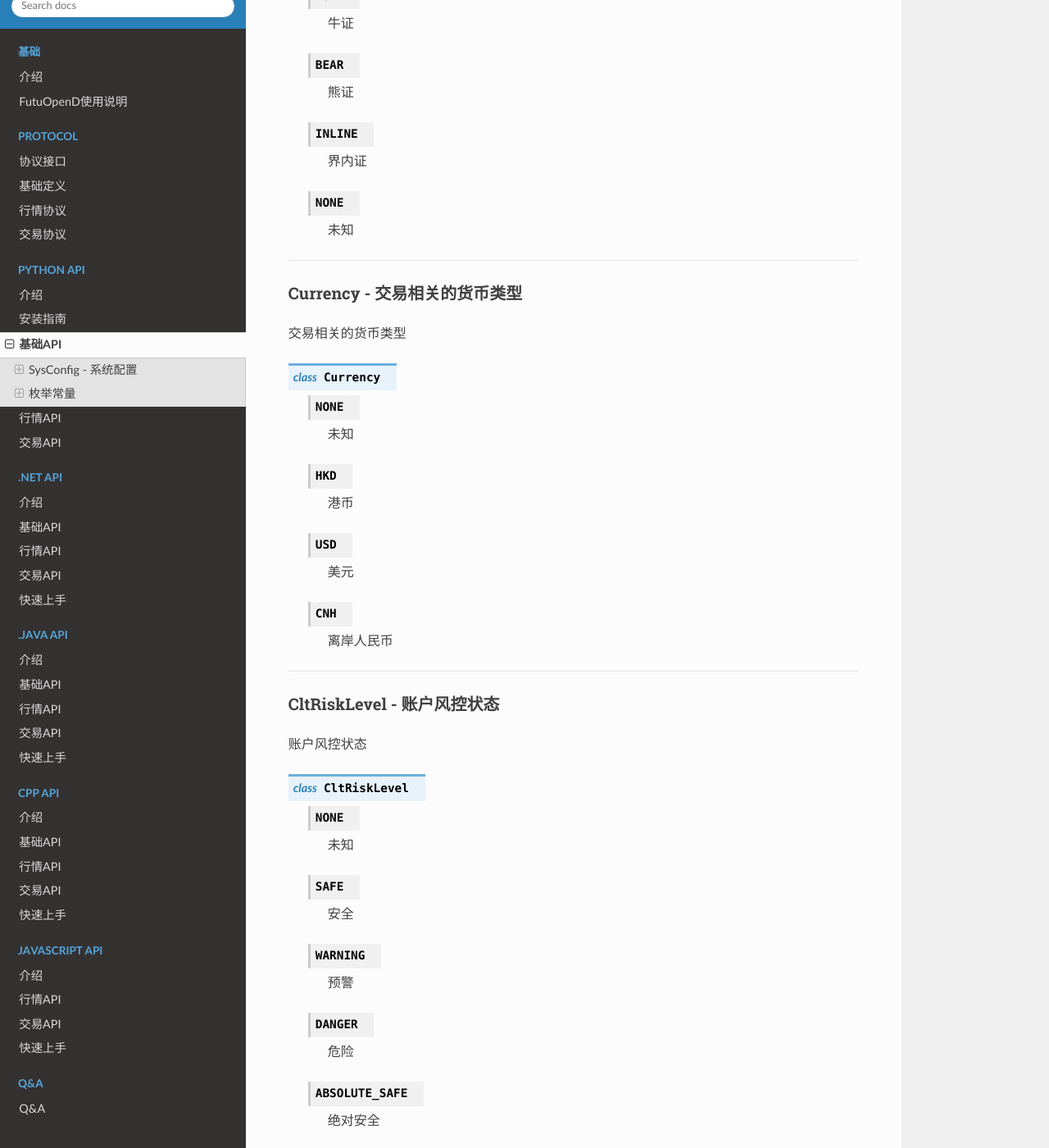
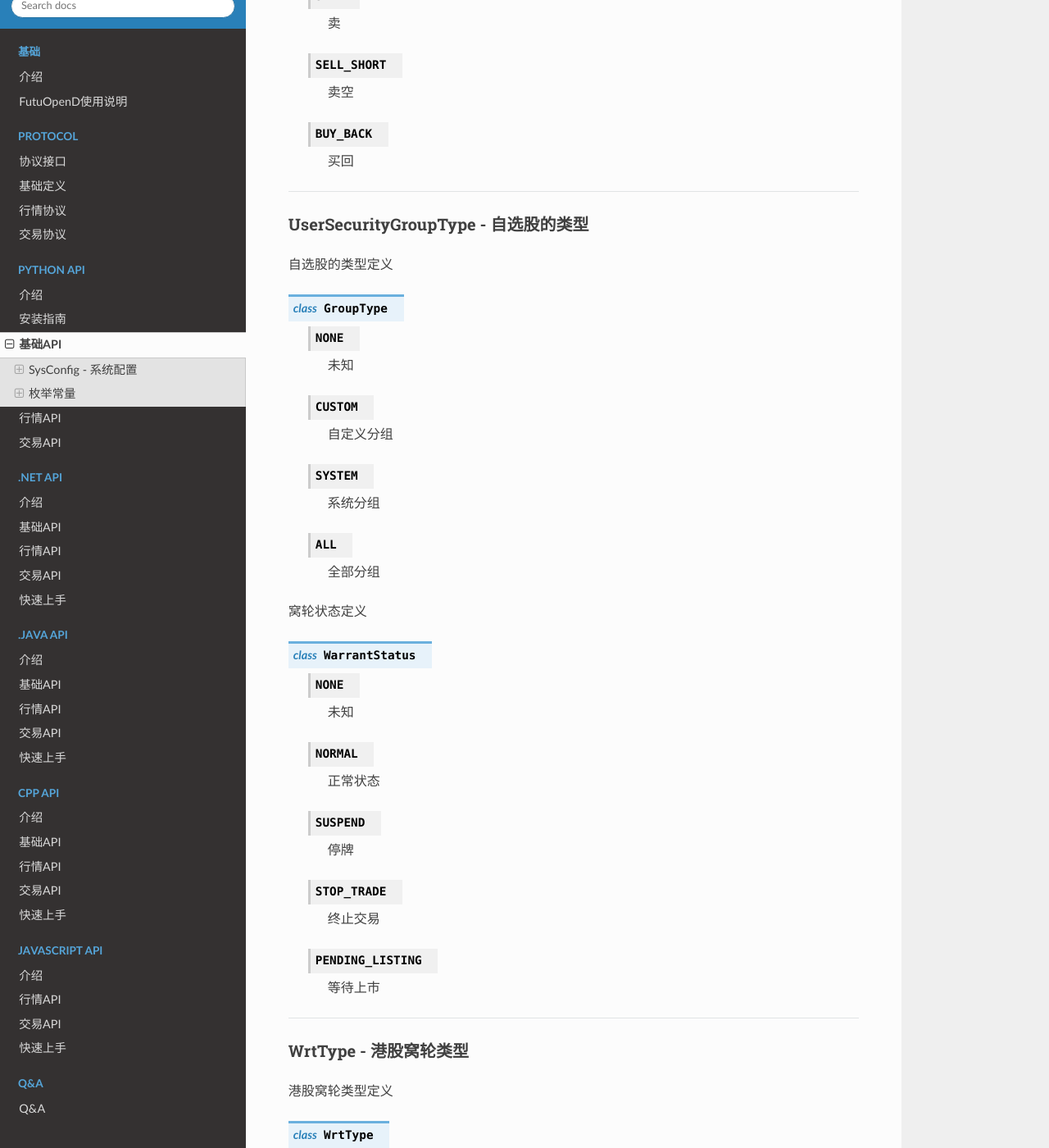
Before and after one commit to FutunnOpen/futu-api-doc, a Sphinx documentation site: the page built from doc_maker/source/api/Base_API.rst, in a window 1280 px wide and 1400 px high, scrolled down 46219 px. Shown: the whole window at 82% size. Built offline with Sphinx 7.4.7 and the Read the Docs theme 2.0.0, drawn with Linux system fonts in a browser that asks for light colours; some of the changed text lies outside the part shown.

Commit message:
新增获取自选股分组列表说明

```diff
--- a/doc_maker/source/api/Base_API.rst
+++ b/doc_maker/source/api/Base_API.rst
@@ -151,6 +151,66 @@ K线复权定义
 
 --------------------------------------
 
+
+
+Currency - 交易相关的货币类型
+~~~~~~~~~~~~~~~~~~~~~~~~~~~~~
+
+交易相关的货币类型
+
+..  py:class:: Currency
+
+ ..  py:attribute:: NONE
+
+  未知
+
+ ..  py:attribute:: HKD
+
+  港币
+
+ ..  py:attribute:: USD
+
+  美元
+
+ ..  py:attribute:: CNH
+
+  离岸人民币
+
+--------------------------------------
+
+CltRiskLevel - 账户风控状态
+~~~~~~~~~~~~~~~~~~~~~~~~~~~~~~~~~
+
+账户风控状态
+
+..  py:class:: CltRiskLevel
+
+ ..  py:attribute:: NONE
+
+  未知
+
+ ..  py:attribute:: SAFE
+
+  安全
+
+ ..  py:attribute:: WARNING
+
+  预警
+
+ ..  py:attribute:: DANGER
+
+  危险
+
+ ..  py:attribute:: ABSOLUTE_SAFE
+
+  绝对安全
+
+ ..  py:attribute:: OPT_DANGER
+
+  危险，期权相关
+
+--------------------------------------
+
 DarkStatus - 暗盘状态
 ~~~~~~~~~~~~~~~~~~~~~~~~~~~
 
@@ -2222,6 +2282,31 @@ TrdSide - 交易方向类型
 
 --------------------------------------
 
+UserSecurityGroupType - 自选股的类型
+~~~~~~~~~~~~~~~~~~~~~~~~~~~
+
+自选股的类型定义
+
+..  py:class:: GroupType
+
+ ..  py:attribute:: NONE
+
+  未知
+
+ ..  py:attribute:: CUSTOM
+
+  自定义分组
+
+ ..  py:attribute:: SYSTEM
+
+  系统分组
+
+ ..  py:attribute:: ALL
+
+  全部分组
+
+
+--------------------------------------
 WarrantStatus - 窝轮状态
 ~~~~~~~~~~~~~~~~~~~~~~~~~~~
 
@@ -2284,62 +2369,3 @@ WrtType - 港股窝轮类型
   未知
 
 --------------------------------------
-
-
-Currency - 交易相关的货币类型
-~~~~~~~~~~~~~~~~~~~~~~~~~~~~~
-
-交易相关的货币类型
-
-..  py:class:: Currency
-
- ..  py:attribute:: NONE
-
-  未知
-
- ..  py:attribute:: HKD
-
-  港币
-
- ..  py:attribute:: USD
-
-  美元
-
- ..  py:attribute:: CNH
-
-  离岸人民币
-
---------------------------------------
-
-CltRiskLevel - 账户风控状态
-~~~~~~~~~~~~~~~~~~~~~~~~~~~~~~~~~
-
-账户风控状态
-
-..  py:class:: CltRiskLevel
-
- ..  py:attribute:: NONE
-
-  未知
-
- ..  py:attribute:: SAFE
-
-  安全
-
- ..  py:attribute:: WARNING
-
-  预警
-
- ..  py:attribute:: DANGER
-
-  危险
-
- ..  py:attribute:: ABSOLUTE_SAFE
-
-  绝对安全
-
- ..  py:attribute:: OPT_DANGER
-
-  危险，期权相关
-
---------------------------------------
```
Also changed, not shown: doc_maker/source/api/Quote_API.rst (+37 -1 lines), doc_maker/source/protocol/intro.rst (+7 -0 lines).
